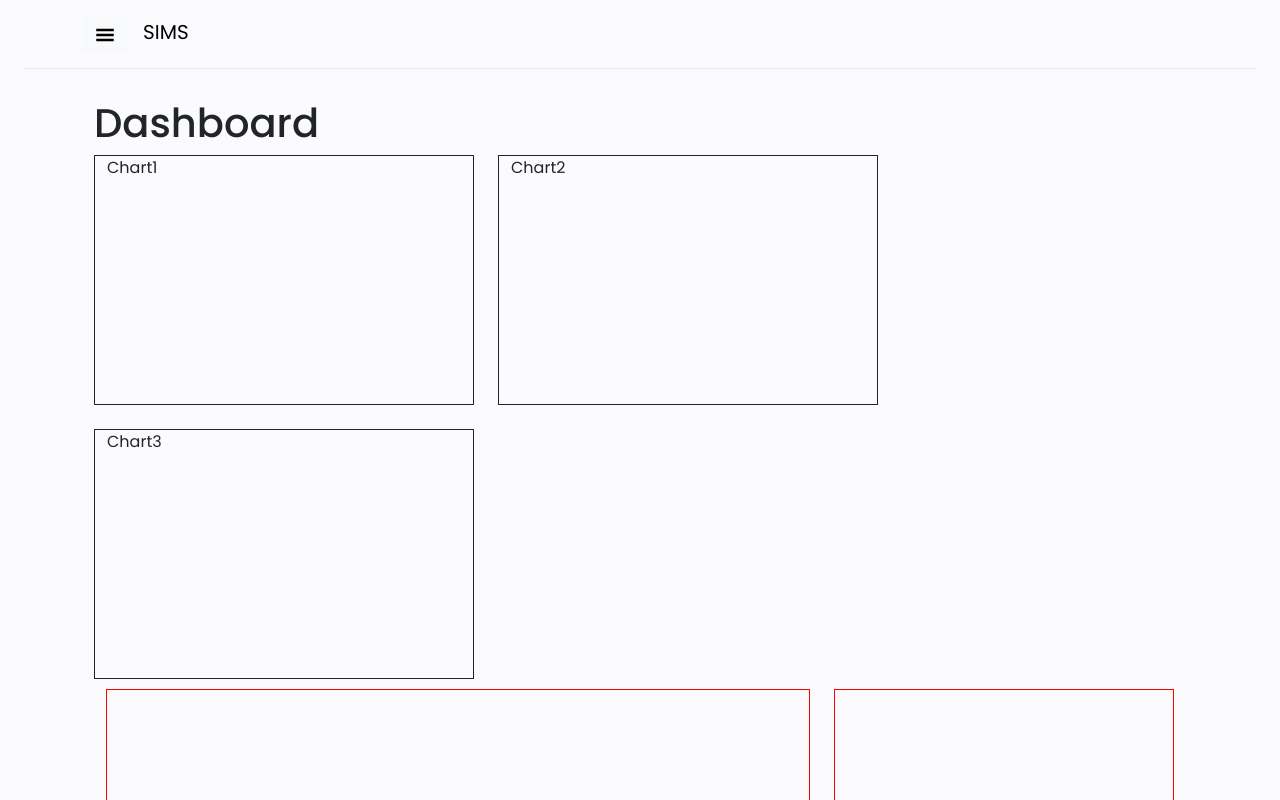
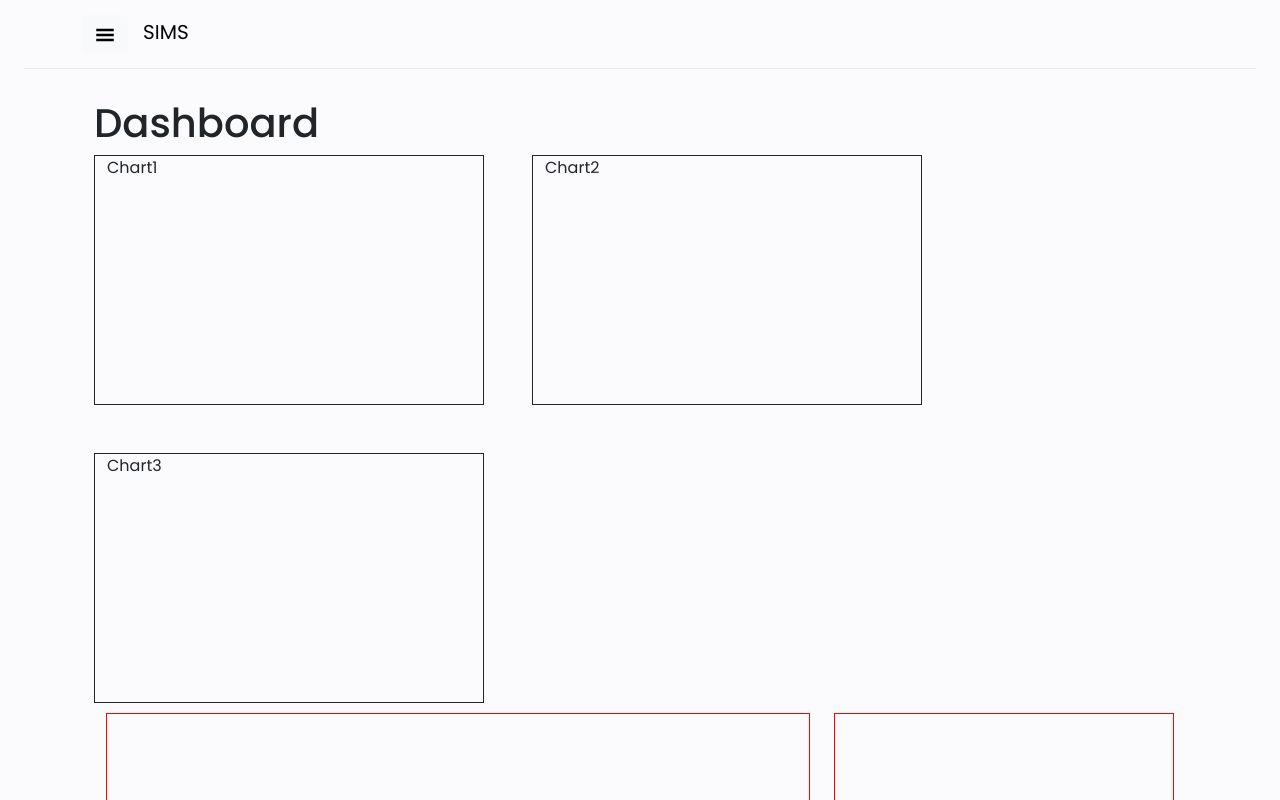
Before and after one commit to MarkRyuo/SalesInventoryManagementSystem_SIMS, a React (Vite) app in the folder client/: page /DashboardPage in a window 1280 px wide. Shown: the top 800 px of the page. Built offline with nearby package versions, Linux system fonts and the light colour scheme.

Commit message:
Subject : Body

```diff
--- a/client/src/components/Dashboard/Charts.jsx
+++ b/client/src/components/Dashboard/Charts.jsx
@@ -13,7 +13,7 @@ export const Charts = () => {
     return (
         <>
             <div className="mainChart">
-                <Row className="gap-4">
+                <Row className="gap-5">
                     <Col lg={4} md={12} className={DashStyle.colChart1}>
                         <Chart1 />
                     </Col>
--- a/client/src/components/Dashboard/Dashboard.module.css
+++ b/client/src/components/Dashboard/Dashboard.module.css
@@ -6,8 +6,8 @@
 .colChart1 {
     width: 100%;
     height: 250px;
-    max-width: 380px;
-    min-width: 380px;
+    max-width: 390px;
+    min-width: 300px;
 
     border: 1px solid;
 
@@ -17,8 +17,8 @@
     width: 100%;
     height: 250px;
 
-    max-width: 380px;
-    min-width: 380px;
+    max-width: 390px;
+    min-width: 300px;
 
     border: 1px solid;
 }
@@ -27,8 +27,8 @@
     width: 100%;
     height: 250px;
 
-    max-width: 380px;
-    min-width: 380px;
+    max-width: 390px;
+    min-width: 300px;
 
     border: 1px solid;
 }
```
